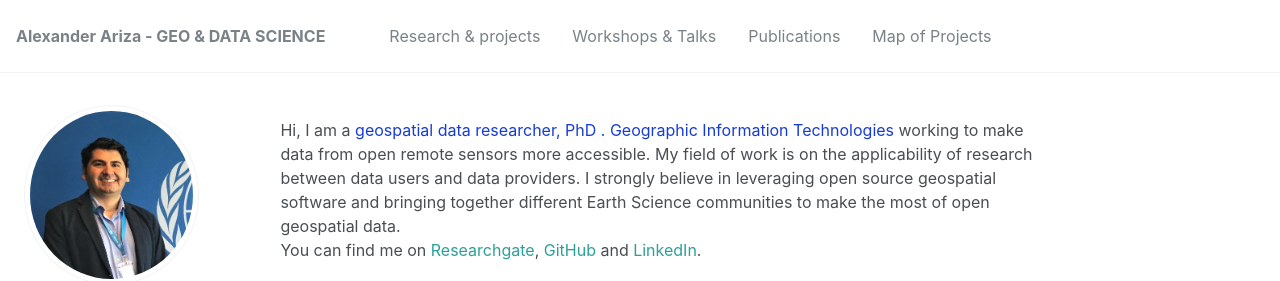
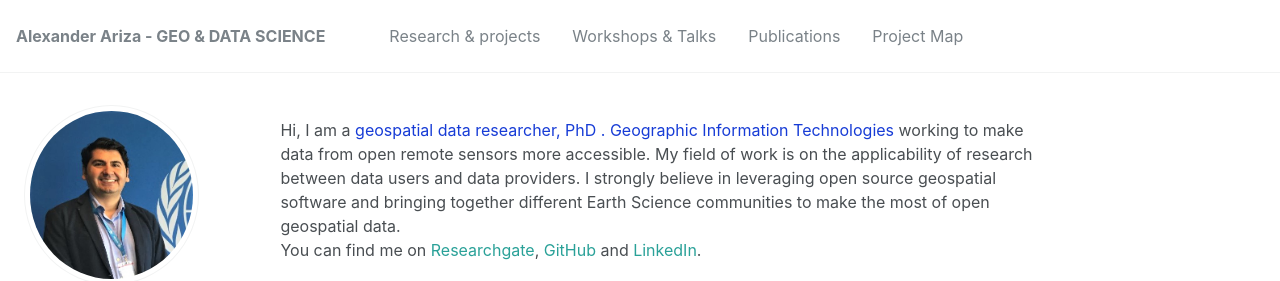
Before and after one commit to Alexanderariza/alexanderariza.github.io, a Jekyll site: the page built from _pages/about.md, in a window 1280 px wide and 900 px high. Shown: the top 281 px of the window. Built offline with Jekyll 4.4.1, drawn with Linux system fonts in a browser that asks for light colours; some web fonts are replaced.

Commit message:
Update navigation.yml

```diff
--- a/_data/navigation.yml
+++ b/_data/navigation.yml
@@ -12,5 +12,5 @@ main:
   - title: "Publications"
     url: /publications/
 
-  - title: "Map of Projects"
+  - title: "Project Map"
     url: /portfolio/
```
